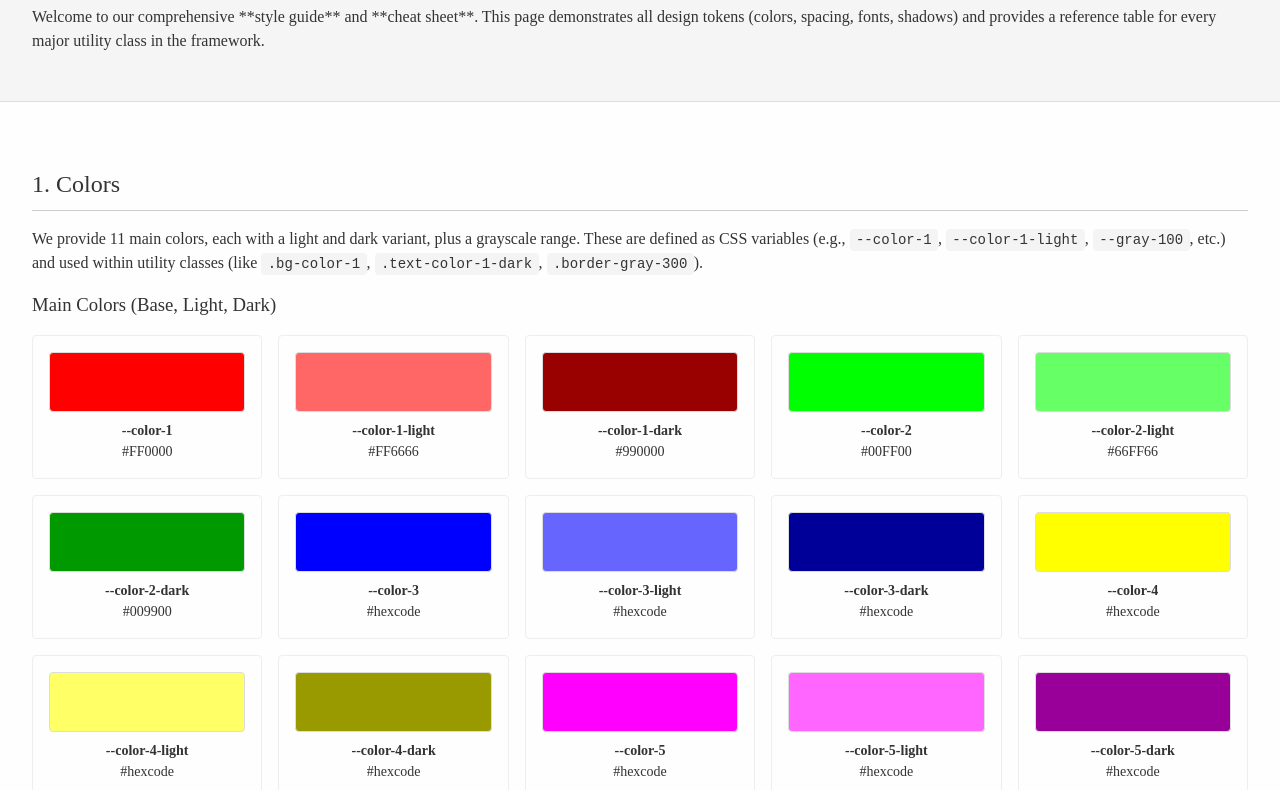
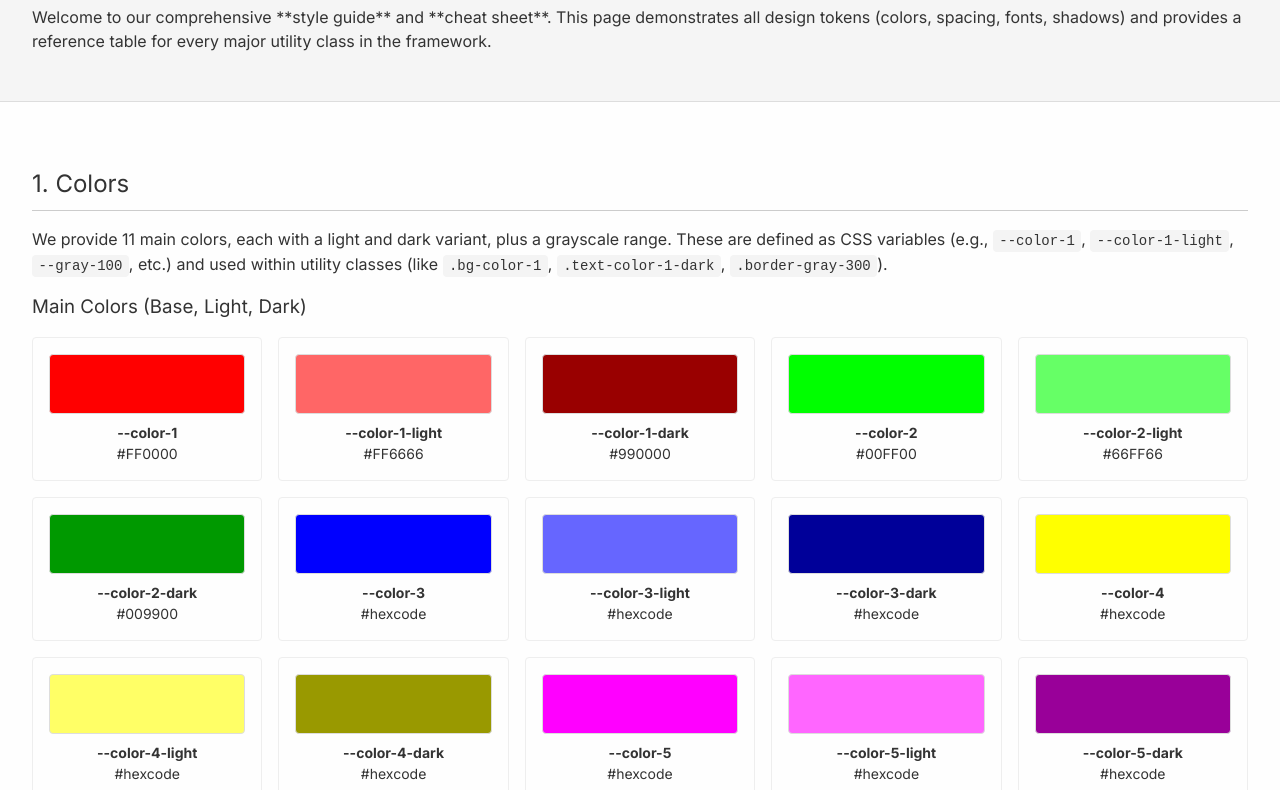
Before and after one commit to bamboounderwear/scss2, a website: page index.html in a window 1280 px wide. Shown: the part 91-881 px from the top of the page. Drawn offline with nearby package versions, Linux system fonts and the light colour scheme; files that its build step writes are made by us from their sources.

Commit message:
font body

```diff
--- a/scss/modules/_typography.scss
+++ b/scss/modules/_typography.scss
@@ -106,3 +106,7 @@
    etc.
    But that might be in a separate Colors or Utilities module.
 */
+
+body {
+   font-family: var(--font-sans);
+ }
```
